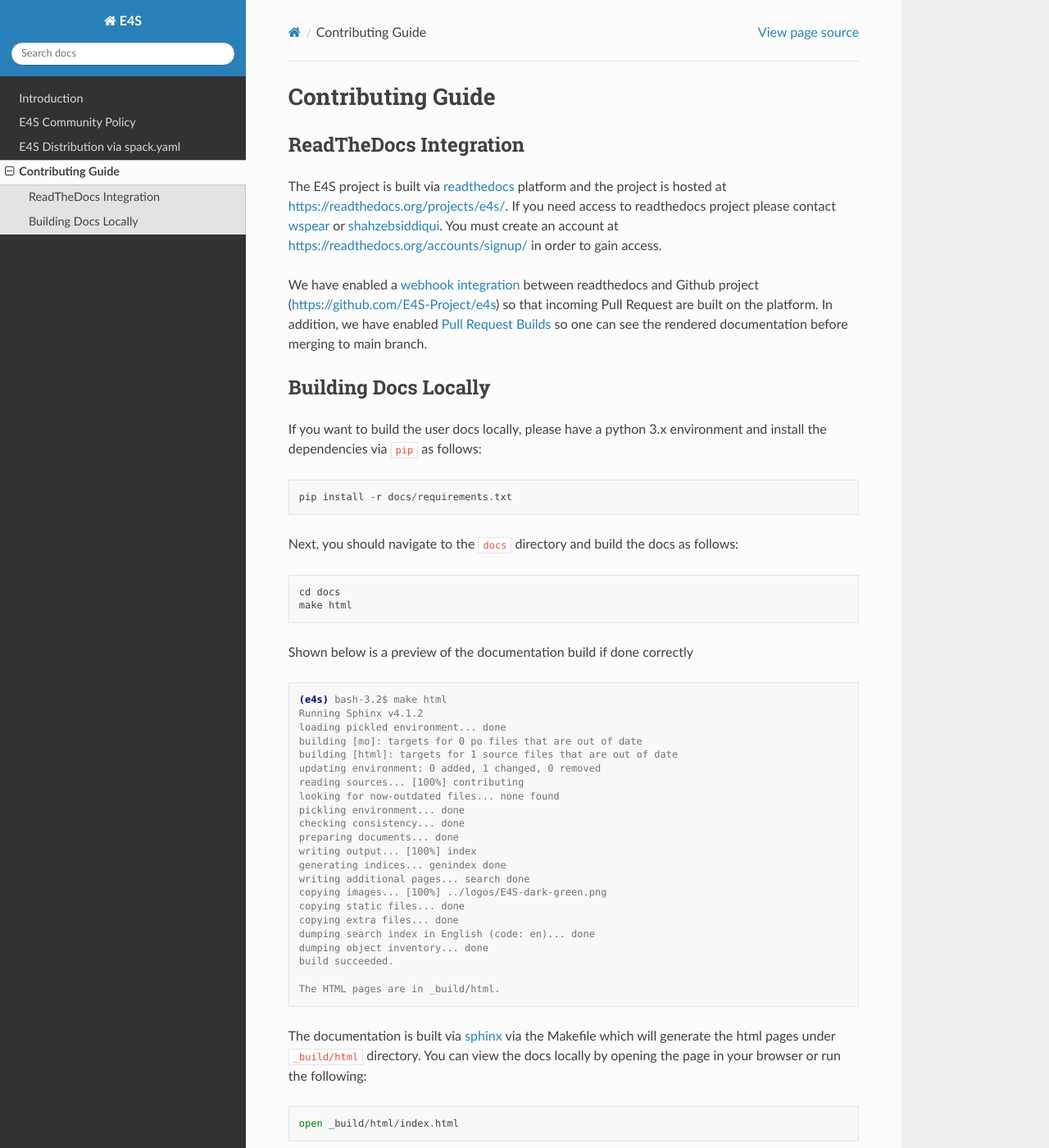
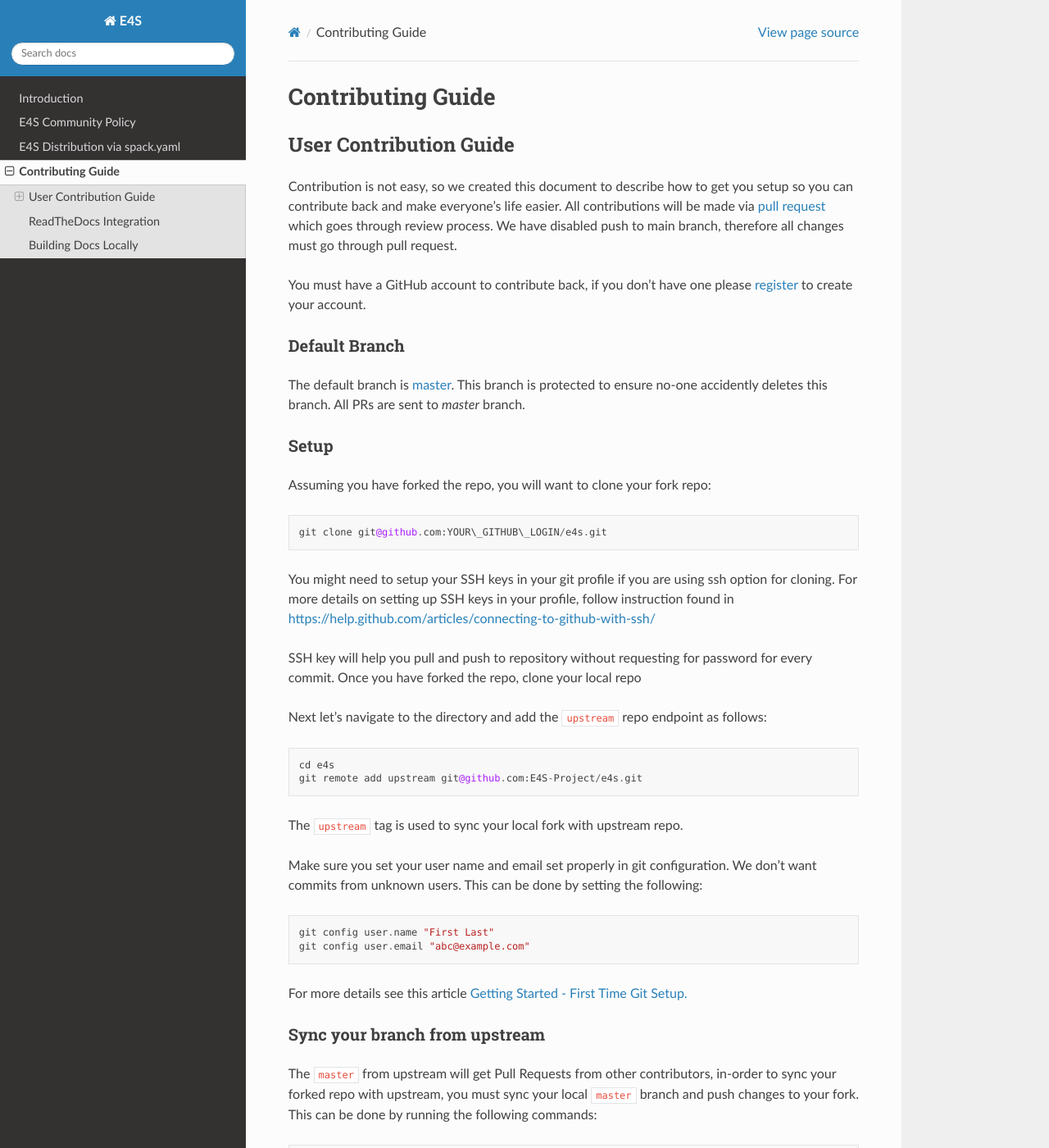
Before and after one commit to E4S-Project/e4s, a Sphinx documentation site: the page built from docs/contributing.rst, in a window 1280 px wide and 1400 px high. Shown: the whole window at 82% size. Built offline with Sphinx 7.4.7 and the Read the Docs theme 2.0.0, drawn with Linux system fonts in a browser that asks for light colours; some of the changed text lies outside the part shown.

Commit message:
merge contributing guide from https://github.com/E4S-Project/e4s/pull/24 in user docs

```diff
--- a/docs/contributing.rst
+++ b/docs/contributing.rst
@@ -1,5 +1,100 @@
 Contributing Guide
 ====================
+
+
+User Contribution Guide
+-------------------------
+
+Contribution is not easy, so we created this document to describe how to get you setup
+so you can contribute back and make everyone's life easier. All contributions will be made via
+`pull request <https://github.com/E4S-Project/e4s/pulls>`_ which goes through review
+process. We have disabled push to main branch, therefore all changes must go through pull request.
+
+You must have a GitHub account to contribute back, if you don't have one please
+`register <http://github.com/join>`_ to create your account.
+
+Default Branch
+~~~~~~~~~~~~~~~~
+
+The default branch is `master <https://github.com/E4S-Project/e4s/tree/master>`_. This branch
+is protected to ensure no-one accidently deletes this branch. All PRs are sent to `master` branch.
+
+Setup
+~~~~~~~
+
+Assuming you have forked the repo, you will want to clone your fork repo::
+
+    git clone git@github.com:YOUR\_GITHUB\_LOGIN/e4s.git
+
+You might need to setup your SSH keys in your git profile if you are using ssh option for cloning. For more details on
+setting up SSH keys in your profile, follow instruction found in
+https://help.github.com/articles/connecting-to-github-with-ssh/
+
+SSH key will help you pull and push to repository without requesting for password for every commit. Once you have forked the
+repo, clone your local repo
+
+Next let's navigate to the directory and add the ``upstream`` repo endpoint as follows::
+
+    cd e4s
+    git remote add upstream git@github.com:E4S-Project/e4s.git
+
+
+The ``upstream`` tag is used to sync your local fork with upstream repo.
+
+Make sure you set your user name and email set properly in git configuration.
+We don't want commits from unknown users. This can be done by setting the following::
+
+    git config user.name "First Last"
+    git config user.email "abc@example.com"
+
+
+For more details see this article `Getting Started - First Time Git Setup. <https://git-scm.com/book/en/v2/Getting-Started-First-Time-Git-Setup>`_
+
+
+Sync your branch from upstream
+~~~~~~~~~~~~~~~~~~~~~~~~~~~~~~~
+
+The ``master`` from upstream will get Pull Requests from other contributors, in-order
+to sync your forked repo with upstream, you must sync your local ``master`` branch and push
+changes to your fork. This can be done by running the following commands::
+
+    git checkout master
+    git fetch upstream master
+    git pull upstream master
+
+Once the changes are pulled locally you can push your changes to your fork by running::
+
+    git push origin main
+
+
+Feature Branch
+~~~~~~~~~~~~~~~~
+
+Please make sure to create a new branch when adding and new feature. Do not
+push to ``master`` branch on your fork or upstream.
+
+Create a new feature branch from ``master`` as follows::
+
+    git checkout master
+    git checkout -b <BRANCHNAME>
+
+
+Now you are ready to make any changes to your feature branch, once you are ready
+you can commit and push your changes to your fork. This can be done as follows::
+
+    git add <file1> <file2> <dir1> <dir2>
+    git commit -m <COMMIT_MESSAGE>
+    git push origin <BRANCHNAME>
+
+Once the branch is created in your fork, you can issue a Pull Request to ``master``
+branch for ``upstream`` repo (https://github.com/E4S-Project/e4s).
+
+Please check the `CI actions <https://github.com/E4S-Project/e4s/actions>`_ reported in your pull request and make sure they
+pass. The `urlchecker workflow <https://github.com/E4S-Project/e4s/blob/master/.github/workflows/urlcheck.yml>`_
+is responsible for checking urls, this is using github action `urlstechie/urlchecker-action <https://github.com/urlstechie/urlchecker-action>`_.
+If the CI check reports a failure on url that is valid please exclude the url in the check. For more details on urlchecker-action see
+the `documentation <https://github.com/urlstechie/urlchecker-action/blob/master/README.md>`_.
+
 
 ReadTheDocs Integration
 ------------------------
```
